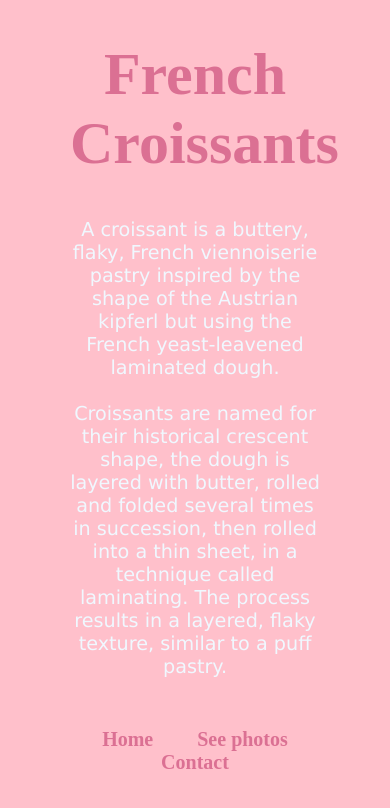
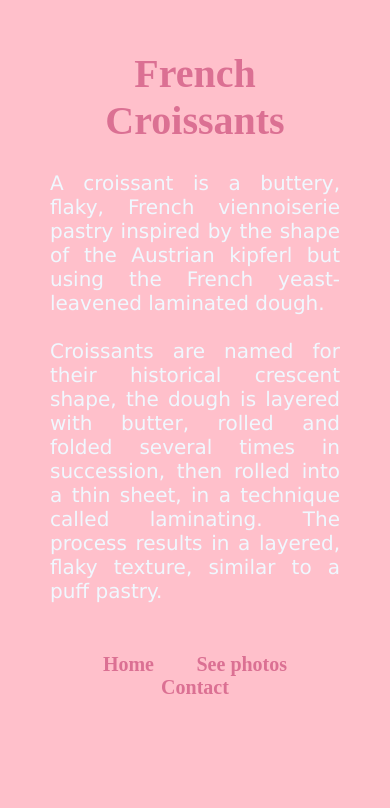
Before and after one commit to VicVeronique/croissant, a plain HTML site: page index.html in a window 390 px wide. Drawn offline with Linux system fonts and the light colour scheme.

Commit message:
Update style.css

```diff
--- a/css/style.css
+++ b/css/style.css
@@ -1,6 +1,5 @@
 body {
-  margin-left: 70px;
-  margin-right: 70px;
+  margin: 50px 50px;
   text-align: center;
   background-color: pink;
   color: aliceblue;
@@ -9,6 +8,7 @@ body {
 h1 {
   font-size: 60px;
   color: palevioletred;
+  text-align: center;
 }
 
 p {
@@ -45,3 +45,24 @@ footer {
 .nav {
   margin: 50px auto;
 }
+
+@media (max-width: 600px) {
+  body {
+    text-align: justify;
+  }
+  h1 {
+    font-size: 40px;
+  }
+  p {
+    font-size: 20px;
+  }
+  .photo {
+    max-width: 100%;
+    margin: 0 auto;
+    display: block;
+    border-radius: 10px;
+  }
+  footer {
+    font-size: 10px;
+  }
+}
```
